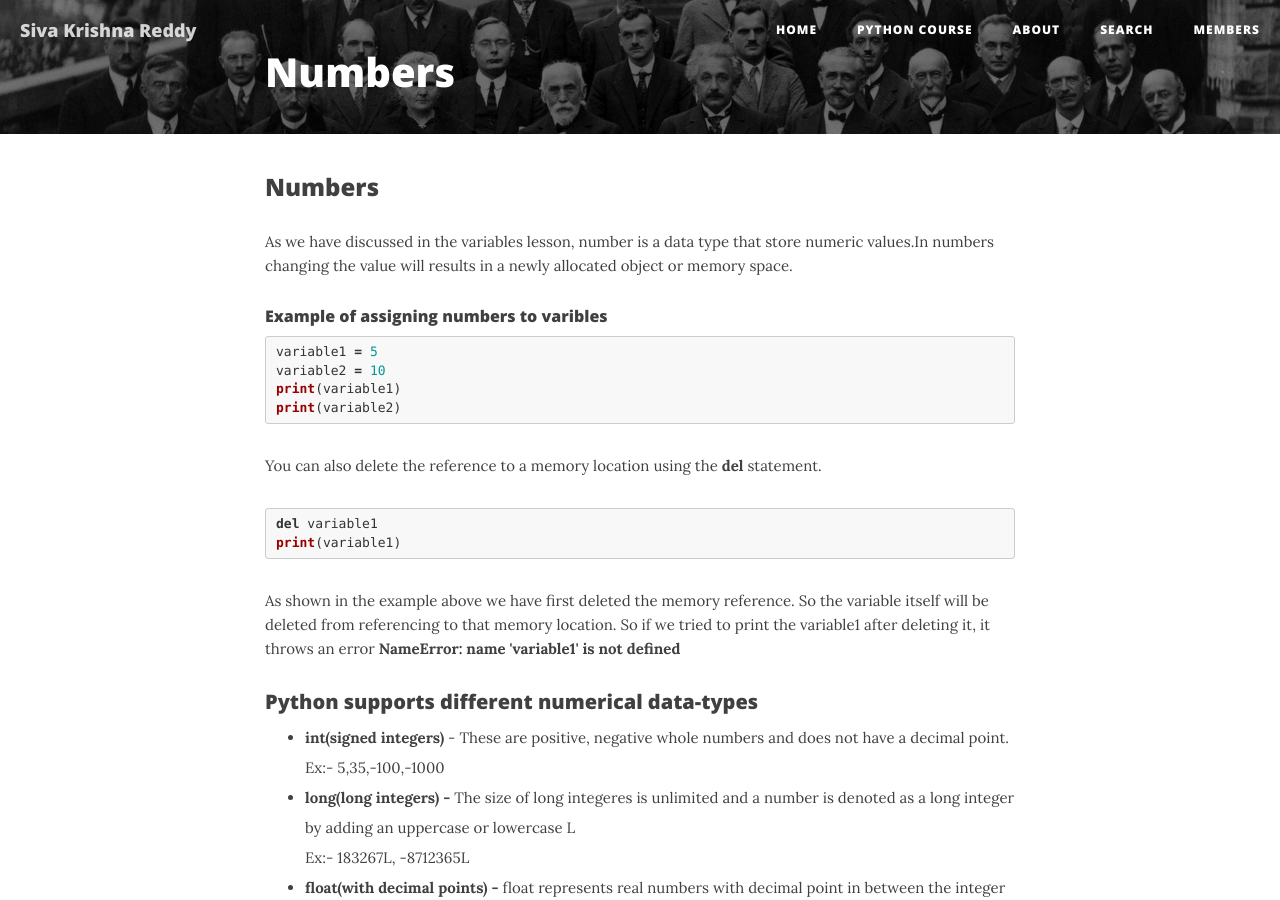
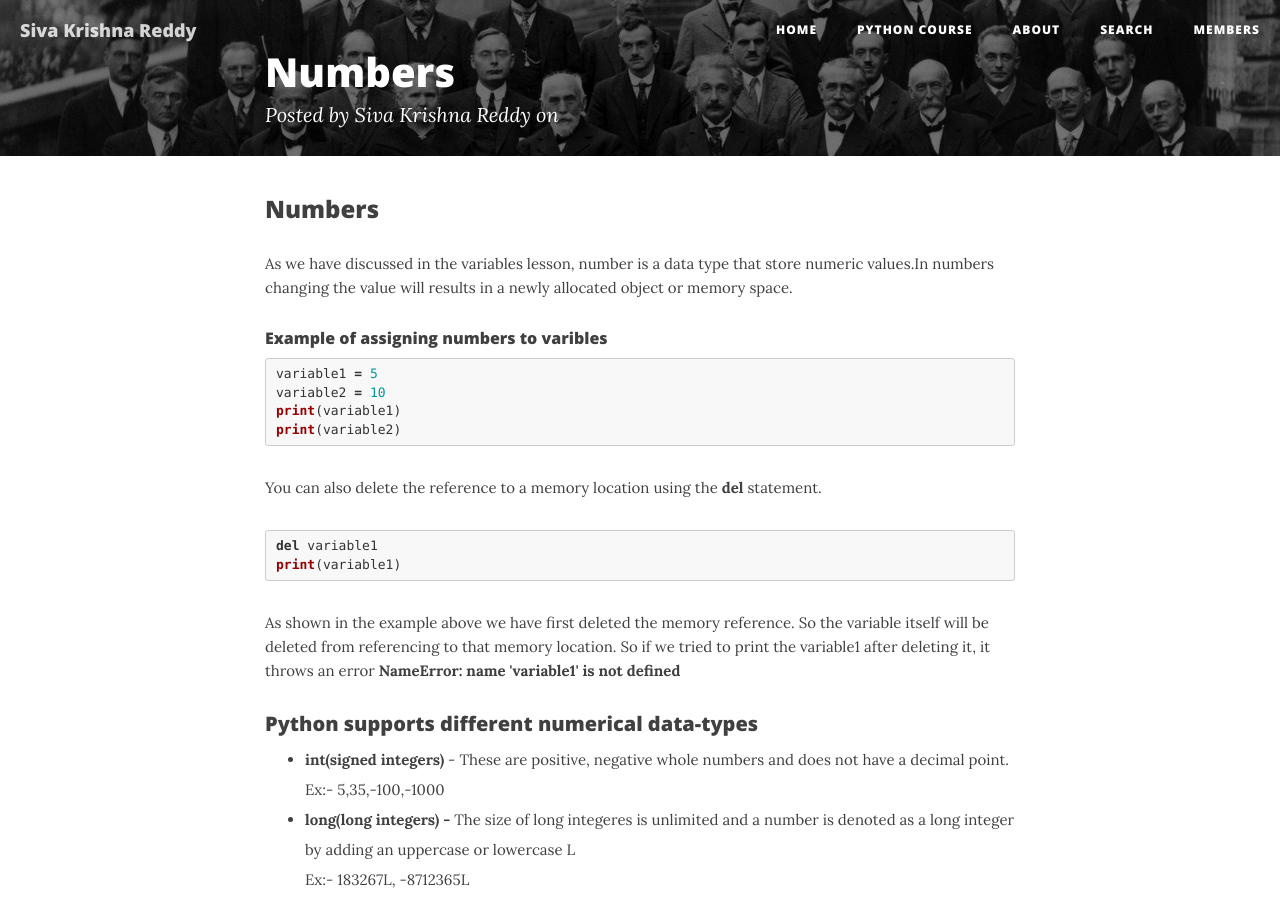
Before and after one commit to sivakrishna383/sivakrishna383.github.io, a Jekyll site: the page built from pages/numbers.md, in a window 1280 px wide and 900 px high. Built offline with Jekyll 4.4.1, drawn with Linux system fonts in a browser that asks for light colours; nearby versions of some CDN libraries; comment, search, counter and statistics services are not loaded.

Commit message:
Update notebook.html

```diff
--- a/_layouts/notebook.html
+++ b/_layouts/notebook.html
@@ -12,7 +12,7 @@ layout: default
                     {% if page.subtitle %}
                     <h2 class="subheading">{{ page.subtitle }}</h2>
                     {% endif %}
-                    <!--<span class="meta">Posted by {{ page.author }} on {{ page.date | date: "%B %-d, %Y" }}</span>-->
+                    <span class="meta">Posted by {{ page.author }} on {{ page.date | date: "%B %-d, %Y" }}</span>
                 </div>
             </div>
         </div>
```
